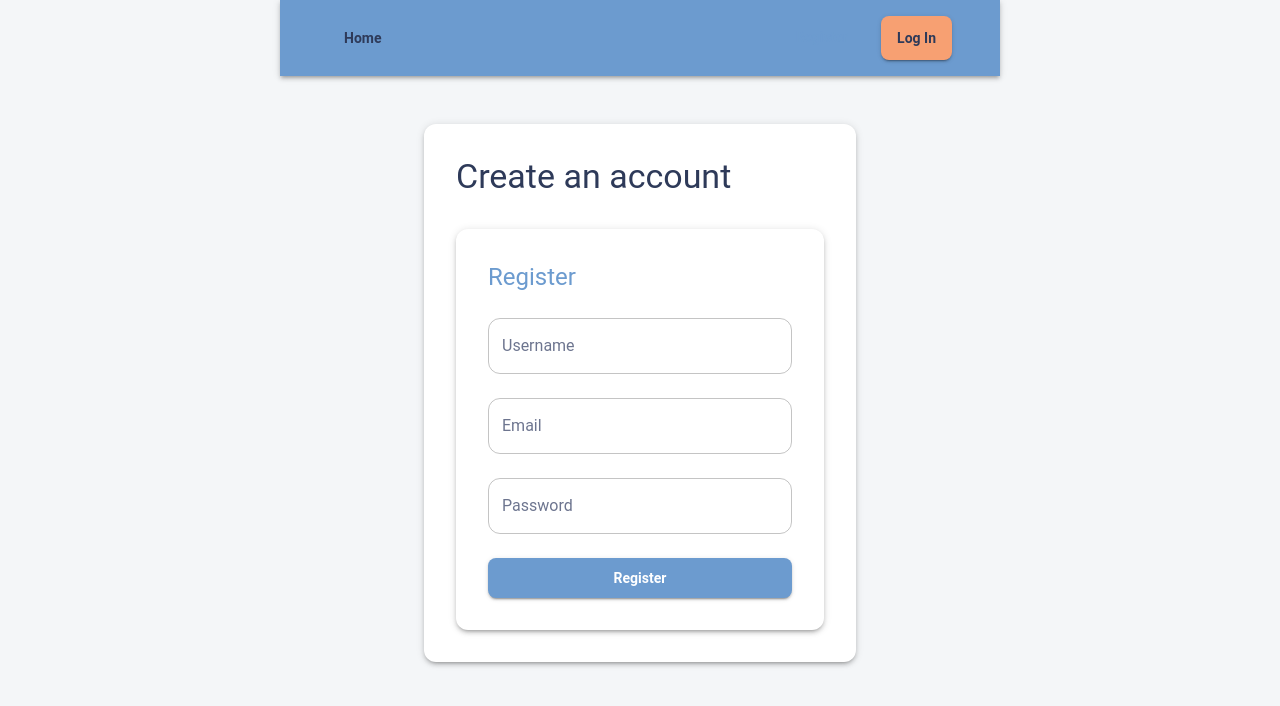
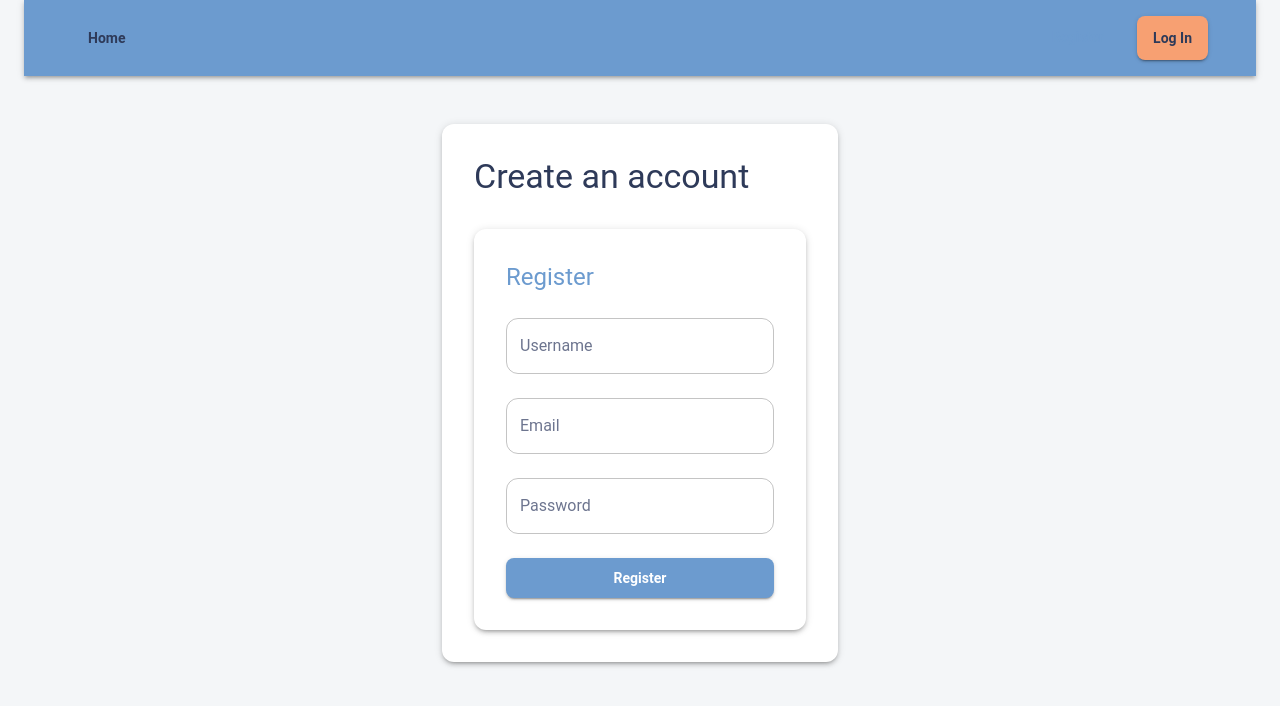
Before and after one commit to di-zinevych02/goit-react-hw-08, a React (Vite) app: page /register in a window 1280 px wide. Shown: the top 706 px of the page. Built offline with nearby package versions, Linux system fonts and the light colour scheme.

Commit message:
add correct styles

```diff
--- a/src/components/App/App.jsx
+++ b/src/components/App/App.jsx
@@ -38,7 +38,7 @@ export default function App() {
         <Loader />
       ) : (
         <Layout>
-          <Container maxWidth="md" sx={{ mt: 4 }}>
+          <Container maxWidth="lg" sx={{ mt: 4 }}>
             <Suspense fallback={<Loader />}>
               <Routes>
                 <Route path="/" element={<HomePage />} />
--- a/src/components/Layout/Layout.jsx
+++ b/src/components/Layout/Layout.jsx
@@ -4,7 +4,7 @@ import Box from '@mui/material/Box';
 
 export default function Layout({ children }) {
   return (
-    <Container maxWidth="md">
+    <Container maxWidth="lg">
       <AppBar />
       <Box mt={4}>{children}</Box>
     </Container>
--- a/src/pages/ContactsPage/ContactsPage.jsx
+++ b/src/pages/ContactsPage/ContactsPage.jsx
@@ -18,7 +18,7 @@ export default function ContactsPage() {
 
     return (
 
-        <Container maxWidth="md" sx={{ mt: 4 }}>
+        <Container maxWidth="xs" sx={{ mt: 4 }}>
             <Paper elevation={3} sx={{ p: 4 }}>
       <Typography variant="h3" gutterBottom>
         Phonebook
--- a/src/pages/LoginPage/LoginPage.jsx
+++ b/src/pages/LoginPage/LoginPage.jsx
@@ -3,7 +3,7 @@ import { Container, Typography, Paper } from "@mui/material";
 
 export default function LoginPage() {
   return (
-    <Container maxWidth="sm" sx={{ mt: 4 }}>
+    <Container maxWidth="xs" sx={{ mt: 4 }}>
       <Paper elevation={3} sx={{ p: 4 }}>
         <Typography variant="h4" gutterBottom>
           Please log in
--- a/src/pages/RegisterPage/RegisterPage.jsx
+++ b/src/pages/RegisterPage/RegisterPage.jsx
@@ -3,7 +3,7 @@ import { Container, Paper, Typography } from "@mui/material";
 
 export default function RegisterPage() {
   return (
-    <Container maxWidth="sm" sx={{ mt: 6 }}>
+    <Container maxWidth="xs" sx={{ mt: 6 }}>
       <Paper elevation={3} sx={{ p: 4 }}>
         <Typography variant="h4" gutterBottom>
           Create an account
```
